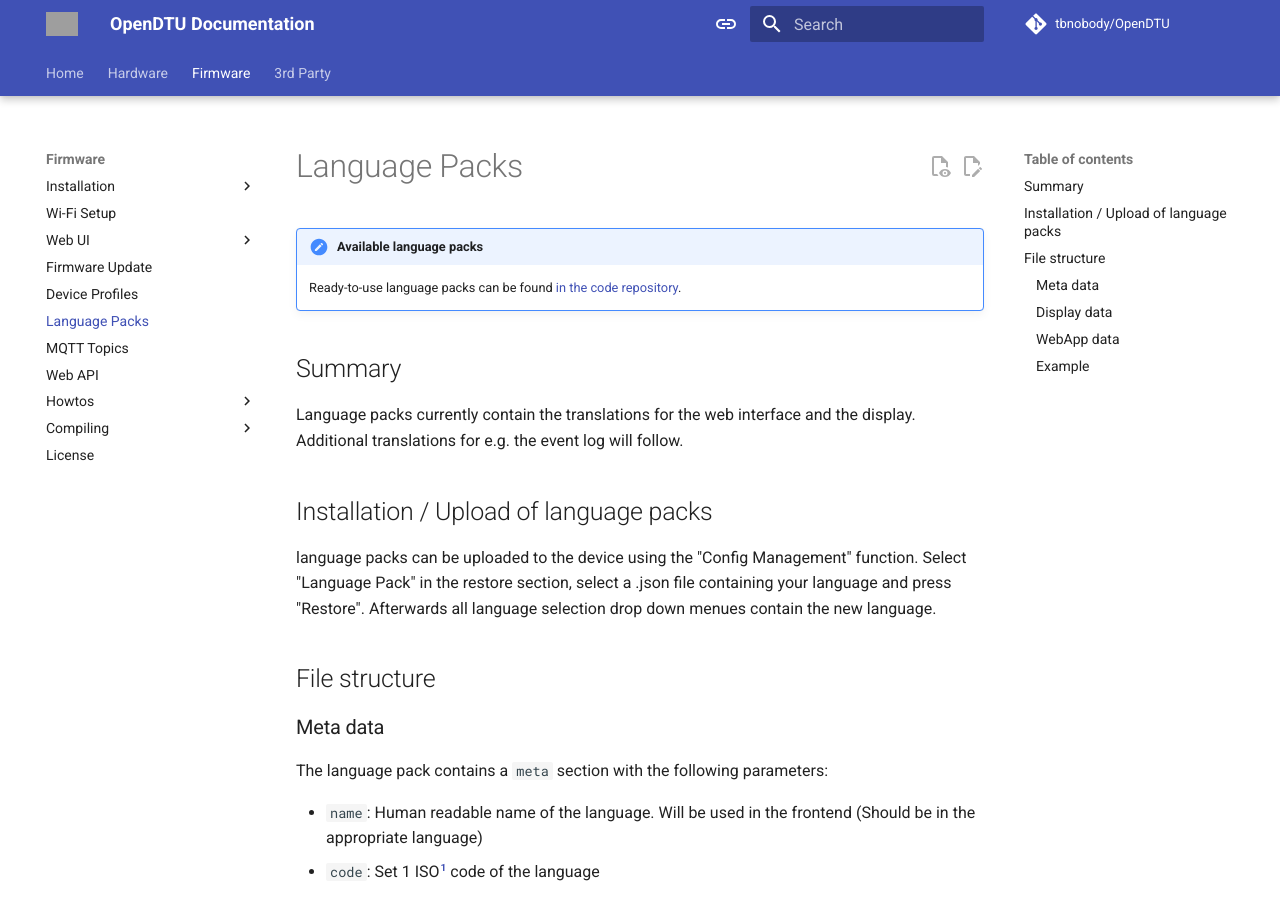
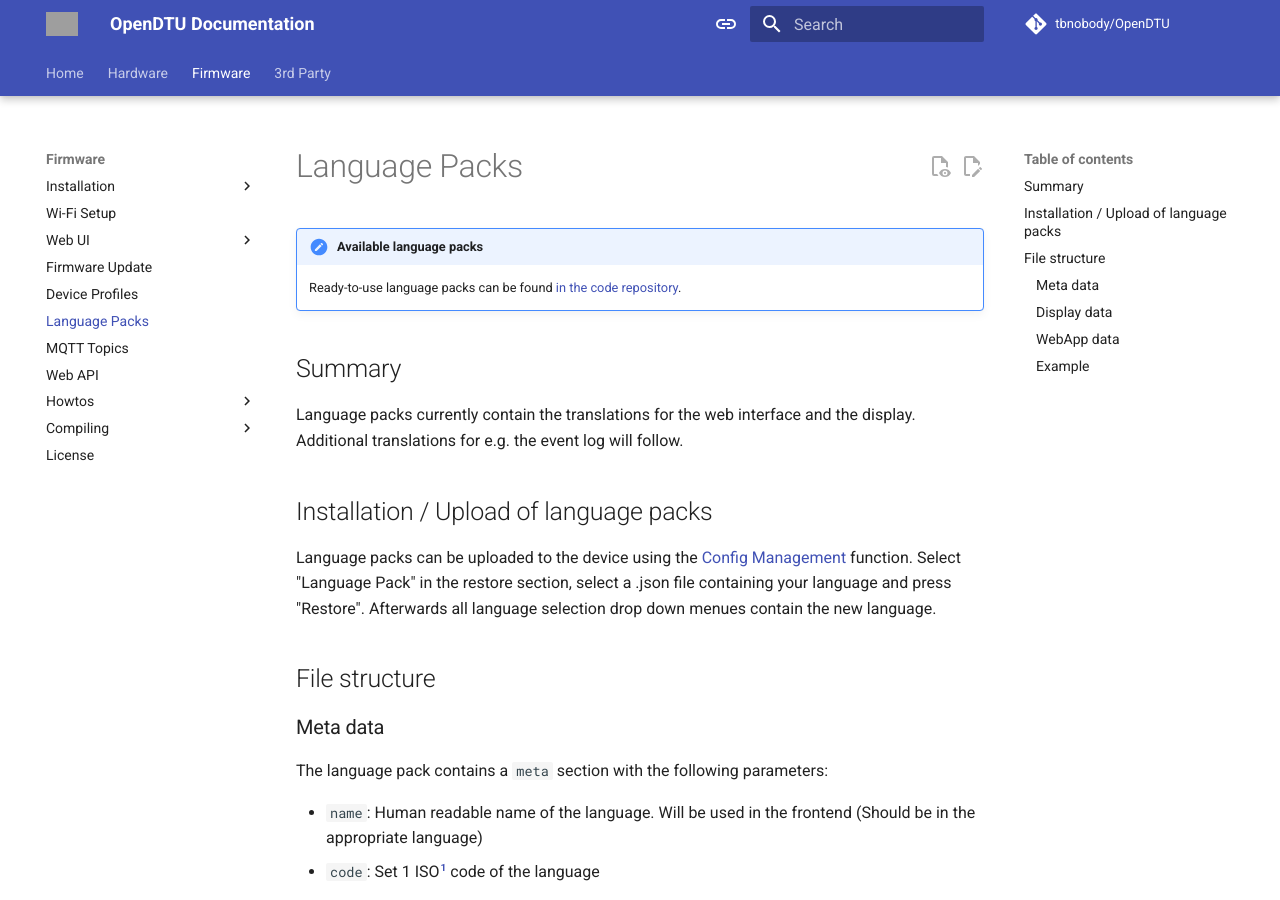
Before and after one commit to tbnobody/OpenDTU-docs, an MkDocs documentation site: the page built from docs/firmware/language_pack.md, in a window 1280 px wide and 900 px high. Built offline with MkDocs 1.6.1 and Material for MkDocs 9.7.7, drawn with Linux system fonts in a browser that asks for light colours; comment, search, counter and statistics services are not loaded; part of the change alters nothing that is shown; grey boxes are pictures that could not be loaded.

```diff
--- a/docs/firmware/language_pack.md
+++ b/docs/firmware/language_pack.md
@@ -12,7 +12,7 @@ Additional translations for e.g. the event log will follow.
 
 ## Installation / Upload of language packs
 
-language packs can be uploaded to the device using the "Config Management" function.
+Language packs can be uploaded to the device using the [Config Management](configuration/config_settings.md) function.
 Select "Language Pack" in the restore section, select a .json file containing your
 language and press "Restore".
 Afterwards all language selection drop down menues contain the new language.
```
